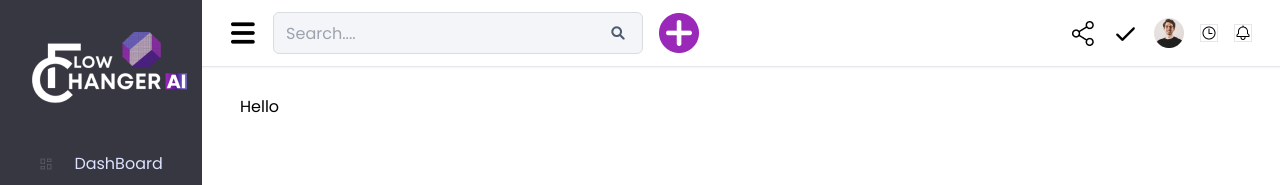
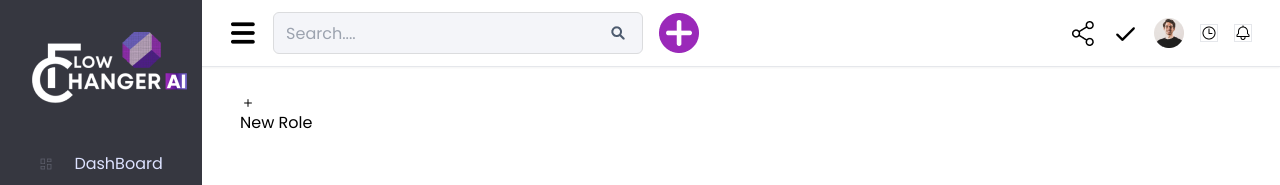
Before and after one commit to priya295/flowchanger.ai, a React (Create React App) app: page /admin/role in a window 1280 px wide. Shown: the top 185 px of the page. Built offline with nearby package versions, Linux system fonts and the light colour scheme.

Commit message:
new code me

```diff
--- a/src/Admin/roles/RoleDetails.jsx
+++ b/src/Admin/roles/RoleDetails.jsx
@@ -1,11 +1,14 @@
 import React from 'react'
 import SideBar from '../Components/SideBar'
 import Navbar from '../../Components/Navbar'
+import { Link } from 'react-router-dom'
+import { IoIosAdd } from "react-icons/io";
+
 
 const Main = () => {
   return (
-    <div className='absolute top-[95px] left-[240px]'>
-      Hello
+    <div className='absolute top-[95px] pl-[240px] w-[100%]'>
+      <Link to="/"><IoIosAdd />      New Role</Link>
     </div>
   )
 }
--- a/src/App.js
+++ b/src/App.js
@@ -38,8 +38,6 @@ const App = () => {
           <Route path='/filter' element = {<Filter/>}/>
           <Route path= '/admin' element = {<Admin/>}/>
           <Route path='/admin/staff' element = {<Staff/>}/>
-
-
           <Route path='/admin/role' element={<Role />} />
 
 
```
